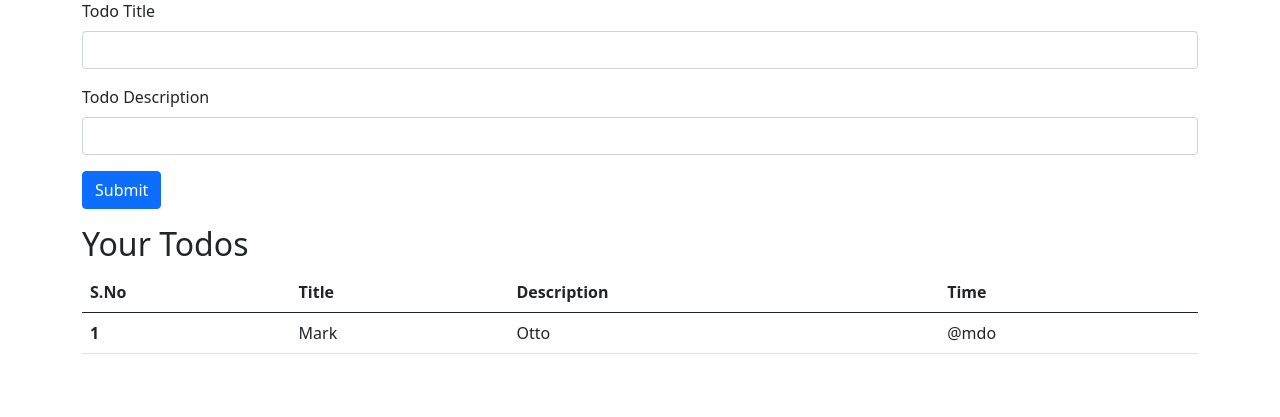
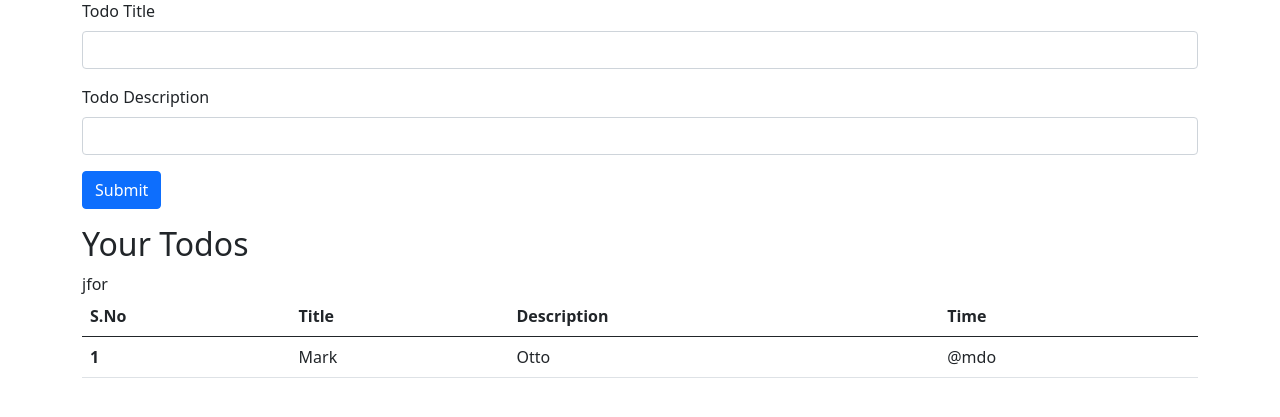
Before and after one commit to devanubhav01/codeverse, a Flask app: page / in a window 1280 px wide. Shown: the part 119-536 px from the top of the page. Run offline with Flask 3, Linux system fonts and the light colour scheme; data comes from the database, SQL or seed files in the repository.

Commit message:
Sep 5, 2026, 4:30 PM

```diff
--- a/Python files/templates/index.html
+++ b/Python files/templates/index.html
@@ -82,6 +82,7 @@
             </tr>
         </thead>
         <tbody>
+            jfor
             <tr>
                 <th scope="row">1</th>
                 <td>Mark</td>
```
